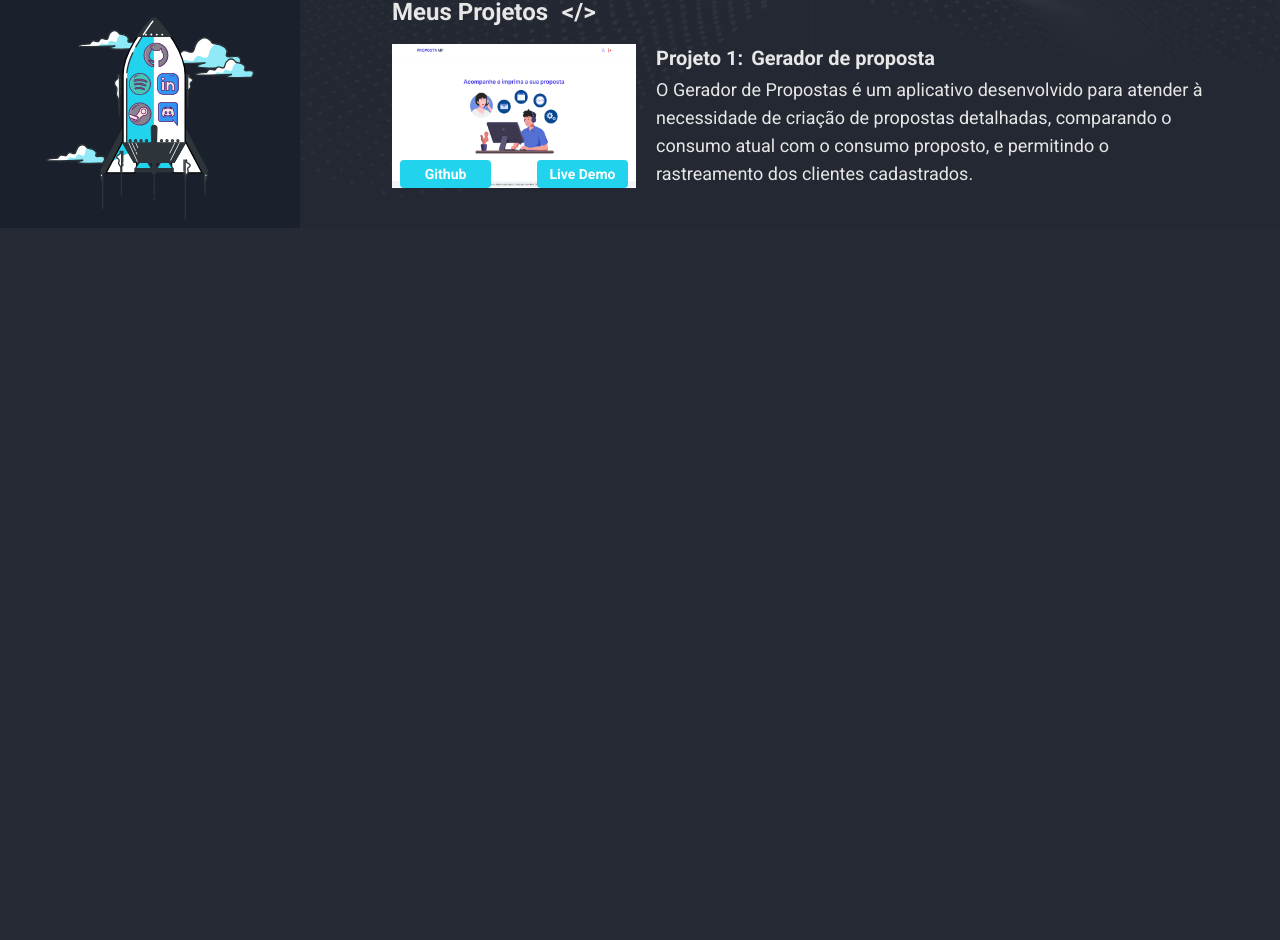
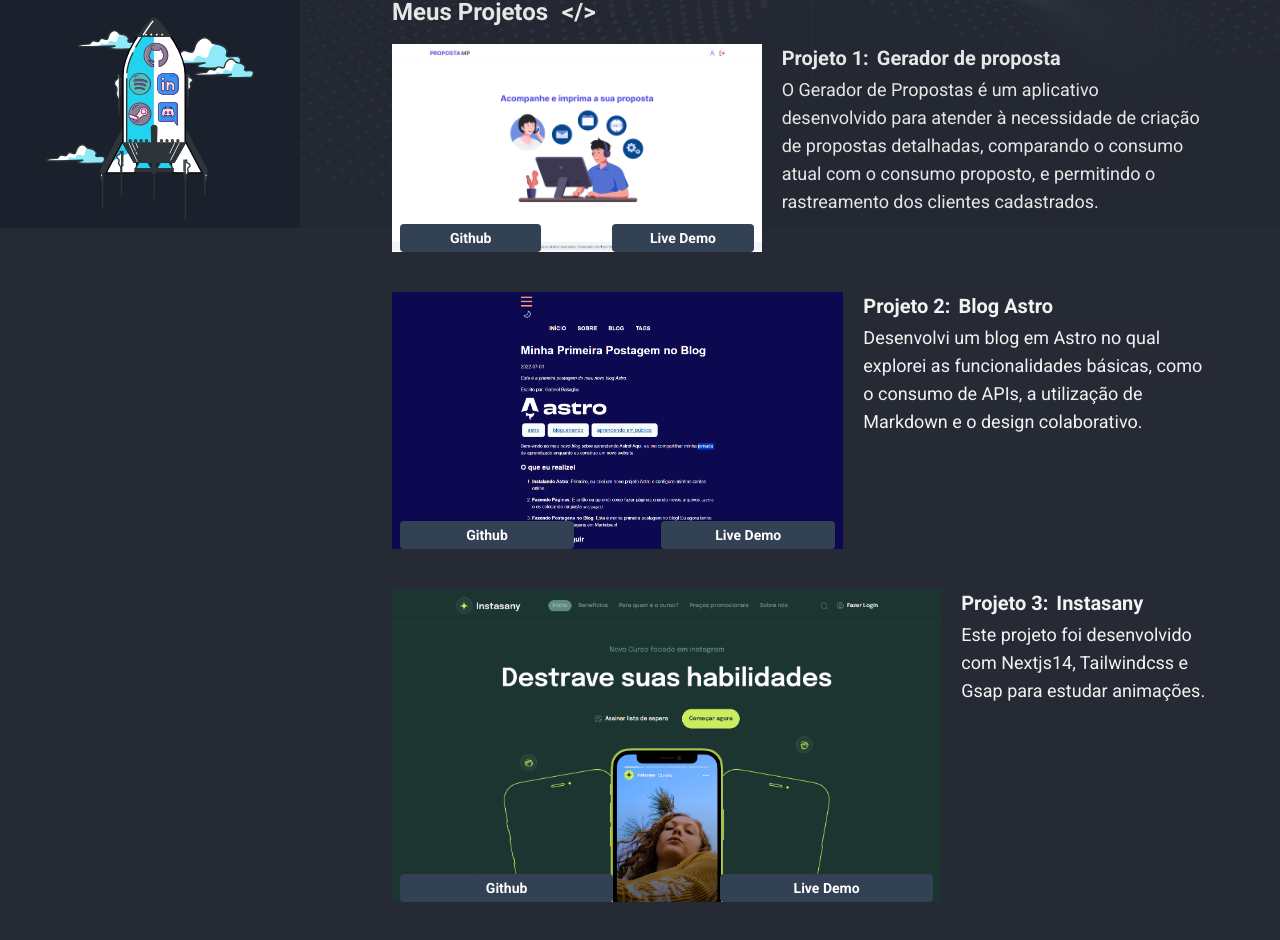
Before and after one commit to gabrielbasaglia/E-Commerce, a Next.js app: page / in a window 1280 px wide. Shown: the part 572-1512 px from the top of the page. Before the commit the page ends 800 px from the top, so only its background shows below. Built offline with nearby package versions, Linux system fonts and the light colour scheme.

Commit message:
adicionado 3 projetos

```diff
--- a/src/components/projetos/index.jsx
+++ b/src/components/projetos/index.jsx
@@ -2,6 +2,8 @@
 import { Container } from "../container";
 
 import geradorProposta from "../../../public/assets/projetos/gerador-propostas.png";
+import blogAstro from "../../../public/assets/projetos/blog-astro.png";
+import Instasany from "../../../public/assets/projetos/instasany.png";
 
 export default function Projetos() {
   return (
@@ -14,7 +16,7 @@
         </div>
 
         <div className="flex flex-col md:flex-row gap-5 mt-4 ">
-          <div className="relative flex flex-col justify-between w-full">
+          <div className="relative flex flex-col justify-between min-w-80">
             <Image
               src={geradorProposta}
               alt="foto projeto 1"
@@ -23,7 +25,7 @@
               className="w-full flex-1"
             />
             <div className="absolute bottom-0 flex justify-between w-full px-2 ">
-              <button className=" w-2/5 text-sm bg-textSecondary  text-white font-bold px-2 py-1 rounded self-start">
+              <button className=" w-2/5 text-sm bg-slate-700  text-white font-bold px-2 py-1 rounded self-start">
                 <a
                   href="https://github.com/gabrielbasaglia/proposal-generator"
                   target="_blank"
@@ -32,7 +34,7 @@
                 </a>
               </button>
 
-              <button className="w-2/5 text-sm bg-textSecondary text-white font-bold px-2 py-1 rounded self-start">
+              <button className="w-2/5 text-sm bg-slate-700 text-white font-bold px-2 py-1 rounded self-start">
                 <a href="https://propostasmp.vercel.app/" target="_blank">
                   Live Demo
                 </a>
@@ -55,6 +57,89 @@
             </p>
           </div>
         </div>
+
+        <div className="flex flex-col md:flex-row gap-5 mt-10  ">
+          <div className="relative flex flex-col justify-between min-w-80">
+            <Image
+              src={blogAstro}
+              alt="foto projeto 2"
+              width={300}
+              height={300}
+              className="w-full flex-1"
+            />
+            <div className="absolute bottom-0 flex justify-between w-full px-2 ">
+              <button className=" w-2/5 text-sm bg-slate-700  text-white font-bold px-2 py-1 rounded self-start">
+                <a
+                  href="https://github.com/gabrielbasaglia/BlogAstro"
+                  target="_blank"
+                >
+                  Github
+                </a>
+              </button>
+
+              <button className="w-2/5 text-sm bg-slate-700 text-white font-bold px-2 py-1 rounded self-start">
+                <a href="https://blog-astro-murex.vercel.app/" target="_blank">
+                  Live Demo
+                </a>
+              </button>
+            </div>
+          </div>
+
+          <div>
+            <h1
+              className="flex gap-2
+            font-semibold text-xl mb-1"
+            >
+              <span>Projeto 2:</span> Blog Astro
+            </h1>
+            <p className="text-lg">
+              Desenvolvi um blog em Astro no qual explorei as funcionalidades
+              básicas, como o consumo de APIs, a utilização de Markdown e o
+              design colaborativo.
+            </p>
+          </div>
+        </div>
+
+        <div className="flex flex-col md:flex-row gap-5 mt-10 mb-20 ">
+          <div className="relative flex flex-col justify-between min-w-80">
+            <Image
+              src={Instasany}
+              alt="foto projeto 3"
+              width={300}
+              height={300}
+              className="w-full flex-1"
+            />
+            <div className="absolute bottom-0 flex justify-between w-full px-2 ">
+              <button className=" w-2/5 text-sm bg-slate-700  text-white font-bold px-2 py-1 rounded self-start">
+                <a
+                  href="https://github.com/gabrielbasaglia/Instasany"
+                  target="_blank"
+                >
+                  Github
+                </a>
+              </button>
+
+              <button className="w-2/5 text-sm bg-slate-700 text-white font-bold px-2 py-1 rounded self-start">
+                <a href="https://instasany-azure.vercel.app/" target="_blank">
+                  Live Demo
+                </a>
+              </button>
+            </div>
+          </div>
+
+          <div>
+            <h1
+              className="flex gap-2
+            font-semibold text-xl mb-1"
+            >
+              <span>Projeto 3:</span> Instasany
+            </h1>
+            <p className="text-lg">
+              Este projeto foi desenvolvido com Nextjs14, Tailwindcss e Gsap
+              para estudar animações.
+            </p>
+          </div>
+        </div>
       </article>
     </Container>
   );
```
Also changed, not shown: public/assets/projetos/Instasany.png (added), public/assets/projetos/blog-astro.png (added).
